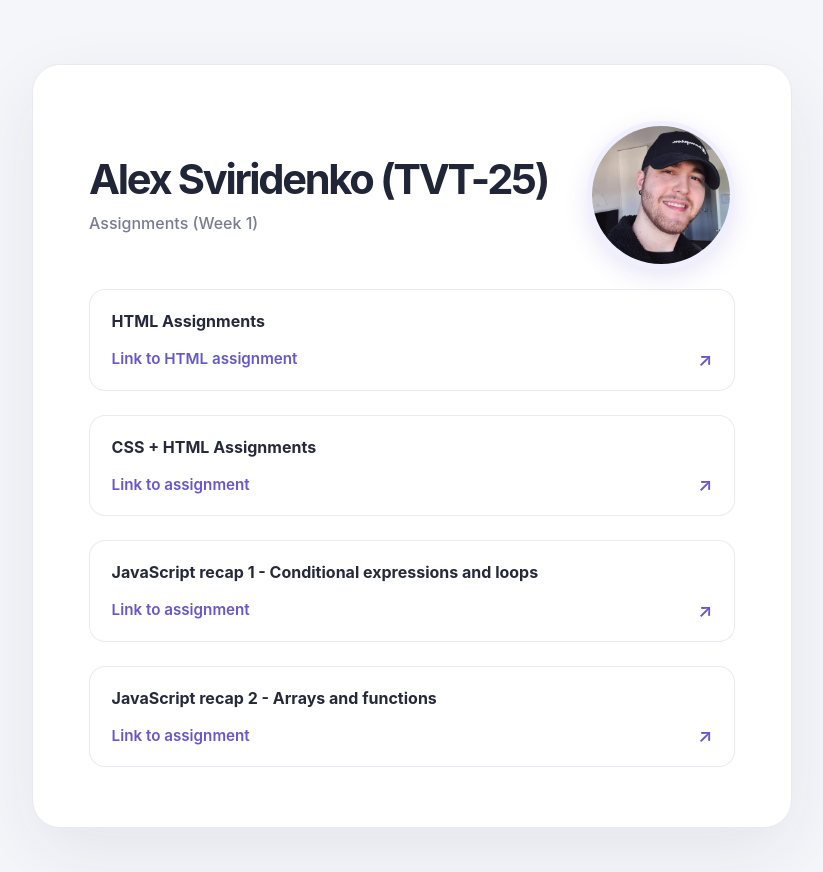
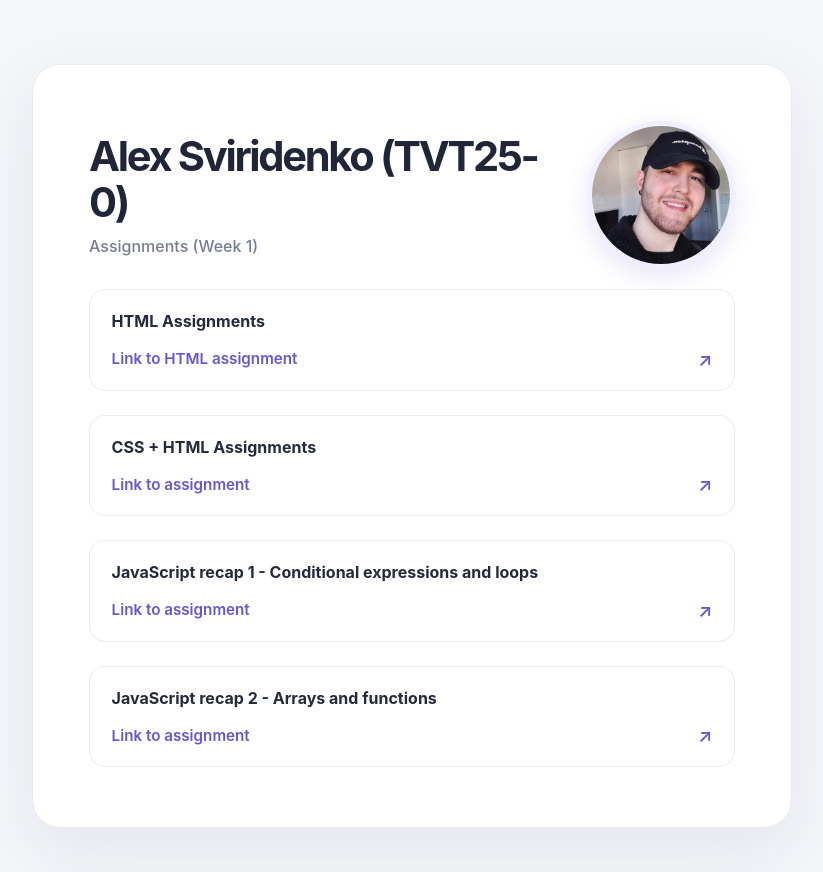
Before and after one commit to AlexDenkko/javascript_course_metropolia26, a website: page index.html in a window 1280 px wide. Shown: the whole page, without its empty margins (228-1051 px from the left). Drawn offline with Linux system fonts and the light colour scheme.

Commit message:
added my schoolclass group code to index.html

```diff
--- a/index.html
+++ b/index.html
@@ -10,7 +10,7 @@
   </head>
 
   <body>
-    <h1>Alex Sviridenko (TVT-25)</h1>
+    <h1>Alex Sviridenko (TVT25-0)</h1>
     <img src="assignments/images/alex.jpeg" alt="picture of Alex Sviridenko" />
     <h1>Assignments (Week 1)</h1>
     <h2>HTML Assignments</h2>
```
